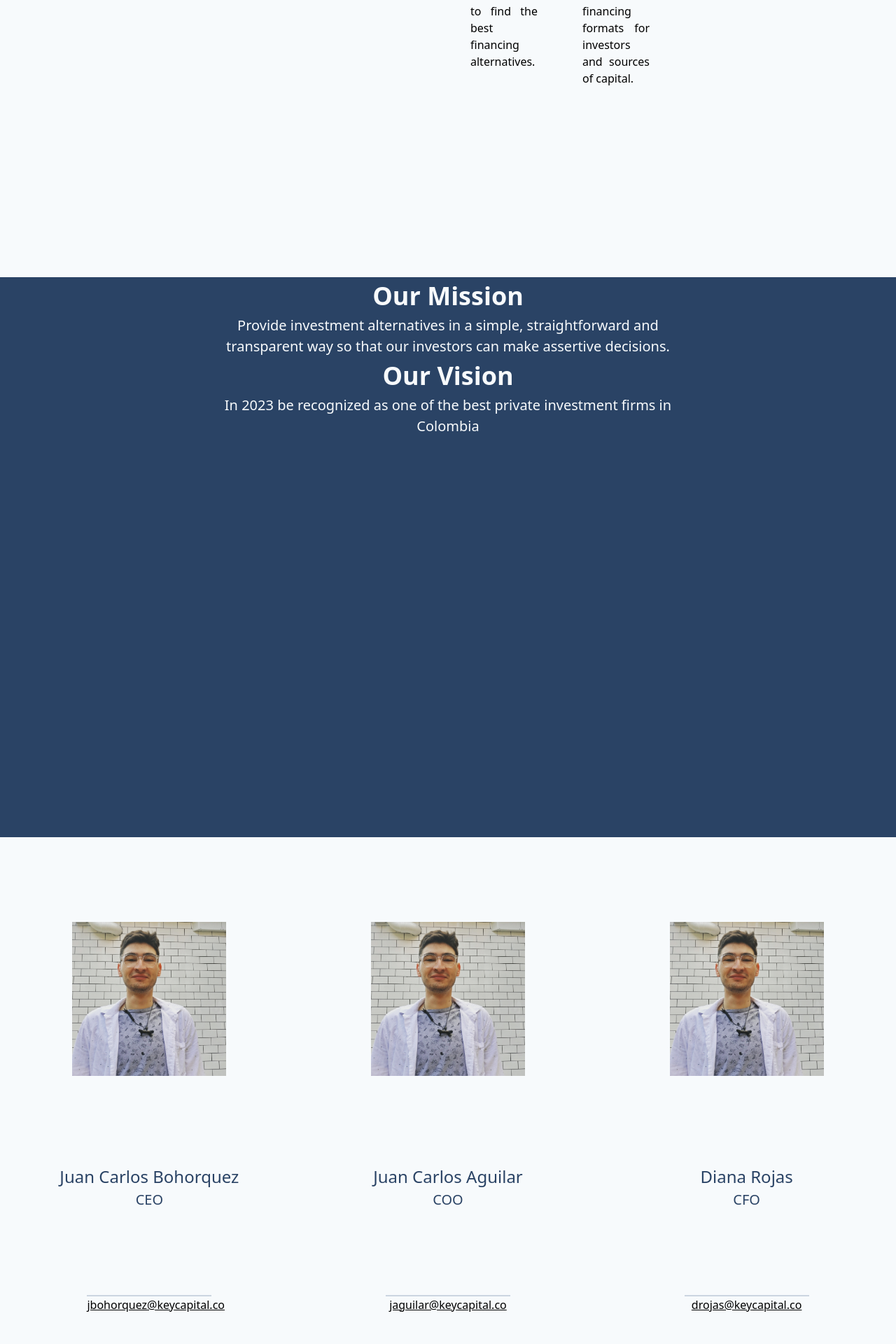
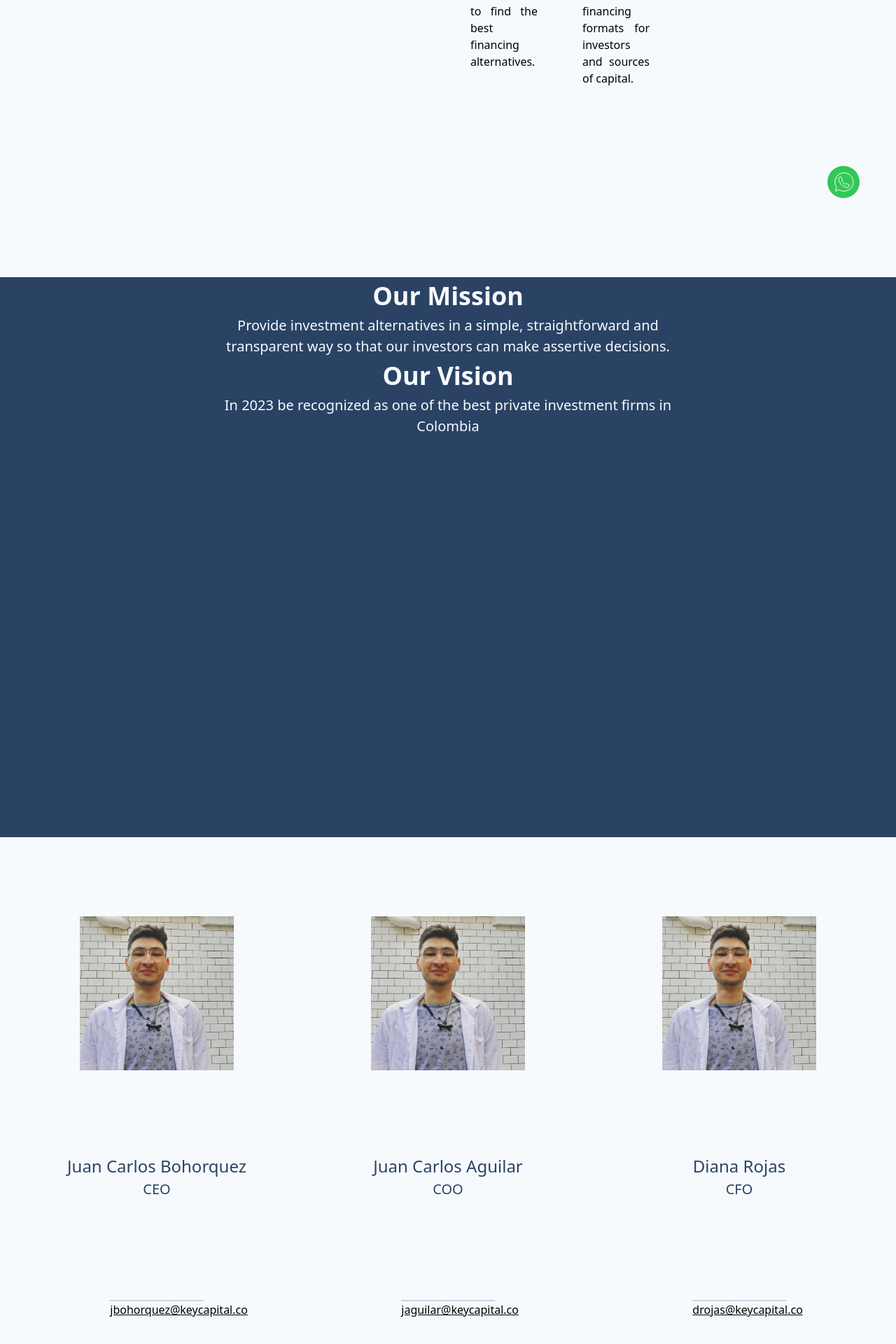
Before and after one commit to EstebanDalelR/keycapital, a Next.js app: page / in a window 1280 px wide. Shown: the part 500-2420 px from the top of the page at 70% size. Built offline with nearby package versions, Linux system fonts and the light colour scheme.

Commit message:
Added wa

```diff
--- a/components/Founders.jsx
+++ b/components/Founders.jsx
@@ -10,11 +10,12 @@ const Founders = () =>
     id="founders"
     className="w-full bg-gray-100 min-h-screen flex justify-evenly flex-wrap">
     {founders.map((f, i) =>
-        <div className="flex flex-col justify-evenly items-center w-full md:w-1/3 transform hover:scale-105">
+      <div key={i}
+        className="flex flex-col justify-evenly items-center md:w-3/12 mx-8 transform hover:scale-105">
         <div>
           <Image width={220} height={220} src={`/founders/${f.image}.jpg`} />
         </div>
-          <div>
+        <div className="h-24">
           <h3 className="text-center text-2xl text-blue-900">
             {f.name}
           </h3>
@@ -22,7 +23,7 @@ const Founders = () =>
             {f.title}
           </p>
         </div>
-          <div className="border-t-2 border-gray-400 w-5/12 text-center">
+        <div className="border-t-2 border-gray-400 w-full lg:w-5/12 text-center">
           <a
             className="text-center underline"
             href={`mailto:${f.email}`}>
--- a/components/Layout.jsx
+++ b/components/Layout.jsx
@@ -1,10 +1,36 @@
 import Nav from "./Nav"
+import Image from "next/image"
 
 const Layout = ({ children }) => {
   return (
-    <div>
+    <div className="z-0">
       <Nav />
       {children}
+      <a
+        className="floatingWa"
+        href="https://api.whatsapp.com/send/?phone=57317 4236833&text=Hola+Key+Capital" >
+        <Image src="/icons/whatsapp.svg" width={32} height={32} />
+      </a>
+      <style jsx>{`
+        .floatingWa{
+          position: fixed;
+          bottom: 2%;
+          right: 4%;
+          background-color: #00bb2d;
+          color: red;
+          height: 3em;
+          width: 3em;
+          border-radius: 999px;
+          opacity: 0.8;
+          display: flex;
+          justify-content: center;
+          align-items: center;
+          border-color: white;
+          border-style: solid;
+          border-width: 1px;
+          z-index: 10;
+        }
+    `}</style>
     </div>
   )
 }
--- a/components/Nav.jsx
+++ b/components/Nav.jsx
@@ -1,7 +1,7 @@
 import Image from "next/image"
 
 const Nav = () =>
-  <nav className="flex shadow-sm w-full justify-between items-center md:p-4 lg:p-10 xl:px-16 sticky top-0 bg-white h-24 py-2">
+  <nav className="flex shadow-sm w-full justify-between items-center md:p-4 lg:p-10 xl:px-16 sticky top-0 bg-white h-24 py-2 z-20">
     <div className="md:w-3/12 lg:w-5/12 flex justify-center">
       <Image width={200} height={80} src="/sandRect.png" />
     </div>
```
Also changed, not shown: public/icons/whatsapp.svg (added). Lines whose indentation alone changed are shown as unchanged.
